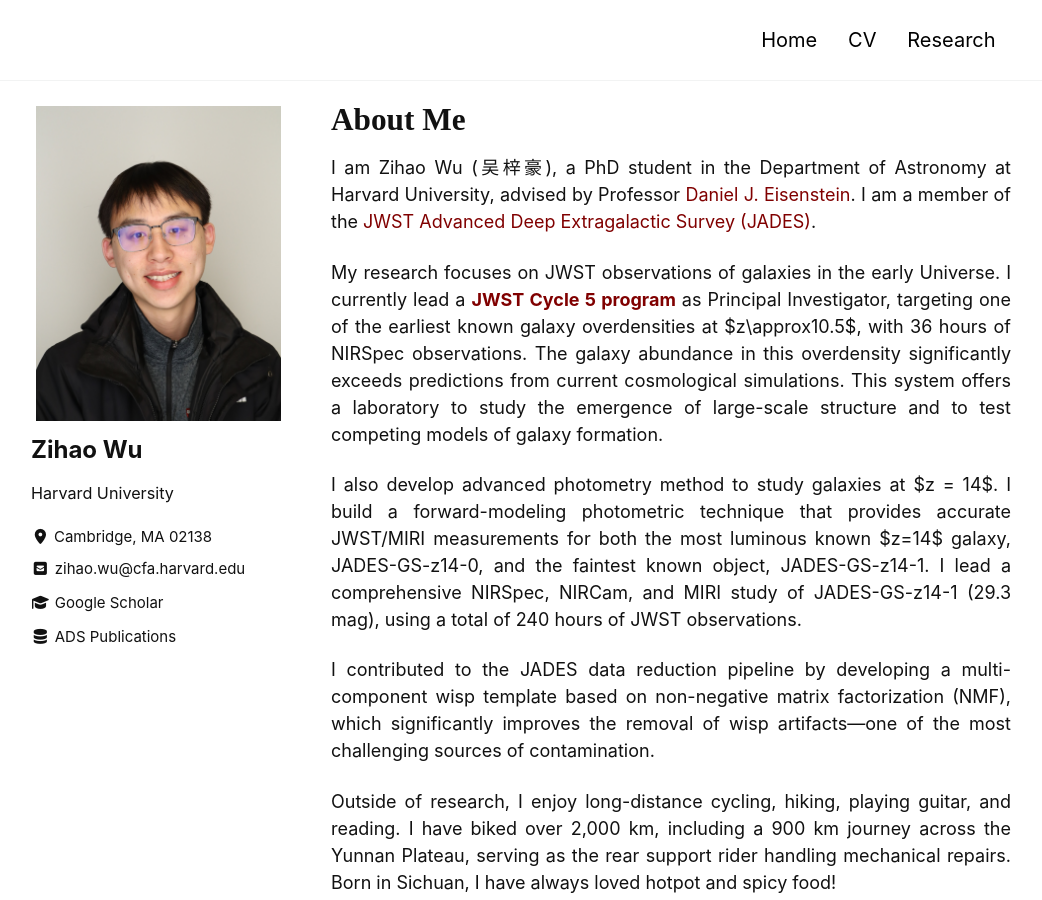
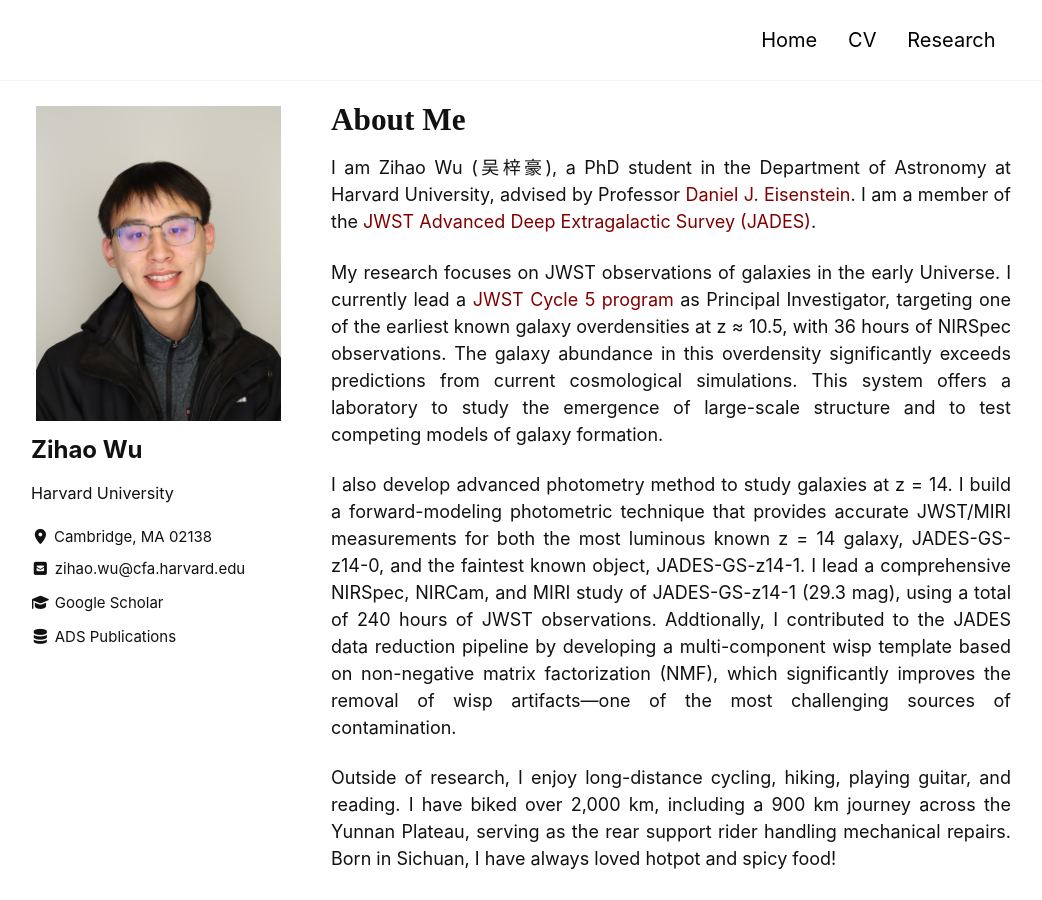
Before and after one commit to zihaowu-astro/zihaowu-astro.github.io, a Jekyll site: the page built from index.md, in a window 1280 px wide and 900 px high. Shown: the whole window, without its empty margins (119-1161 px from the left). Built offline with Jekyll 4.4.1, drawn with Linux system fonts in a browser that asks for light colours; cached includes are drawn as plain includes.

Commit message:
remove latex

```diff
--- a/index.md
+++ b/index.md
@@ -8,11 +8,9 @@
 
 I am Zihao Wu (吴梓豪), a PhD student in the Department of Astronomy at Harvard University, advised by Professor [Daniel J. Eisenstein](https://scholar.harvard.edu/deisenstein/). I am a member of the [JWST Advanced Deep Extragalactic Survey (JADES)](https://jades-survey.github.io/).
 
-My research focuses on JWST observations of galaxies in the early Universe. I currently lead a [**JWST Cycle 5 program**](https://www.stsci.edu/jwst-program-info/program/?program=12340) as Principal Investigator, targeting one of the earliest known galaxy overdensities at $z\approx10.5$, with 36 hours of NIRSpec observations. The galaxy abundance in this overdensity significantly exceeds predictions from current cosmological simulations. This system offers a  laboratory to study the emergence of large-scale structure and to test competing models of galaxy formation.
+My research focuses on JWST observations of galaxies in the early Universe. I currently lead a [JWST Cycle 5 program](https://www.stsci.edu/jwst-program-info/program/?program=12340) as Principal Investigator, targeting one of the earliest known galaxy overdensities at z ≈ 10.5, with 36 hours of NIRSpec observations. The galaxy abundance in this overdensity significantly exceeds predictions from current cosmological simulations. This system offers a  laboratory to study the emergence of large-scale structure and to test competing models of galaxy formation.
 
-I also develop advanced photometry method to study galaxies at $z = 14$. I build a forward-modeling photometric technique that provides accurate JWST/MIRI measurements for both the most luminous known $z=14$ galaxy, JADES-GS-z14-0, and the faintest known object, JADES-GS-z14-1. I lead a comprehensive NIRSpec, NIRCam, and MIRI study of JADES-GS-z14-1 (29.3 mag), using a total of 240 hours of JWST observations.
-
-I contributed to the JADES data reduction pipeline by developing a multi-component wisp template based on non-negative matrix factorization (NMF), which significantly improves the removal of wisp artifacts—one of the most challenging sources of contamination.
+I also develop advanced photometry method to study galaxies at z = 14. I build a forward-modeling photometric technique that provides accurate JWST/MIRI measurements for both the most luminous known z = 14 galaxy, JADES-GS-z14-0, and the faintest known object, JADES-GS-z14-1. I lead a comprehensive NIRSpec, NIRCam, and MIRI study of JADES-GS-z14-1 (29.3 mag), using a total of 240 hours of JWST observations. Addtionally, I contributed to the JADES data reduction pipeline by developing a multi-component wisp template based on non-negative matrix factorization (NMF), which significantly improves the removal of wisp artifacts—one of the most challenging sources of contamination.
 
 Outside of research, I enjoy long-distance cycling, hiking, playing guitar, and reading. I have biked over 2,000 km, including a 900 km journey across the Yunnan Plateau, serving as the rear support rider handling mechanical repairs. Born in Sichuan, I have always loved hotpot and spicy food!
 
```
Also changed, not shown: research.md (+3 -3 lines).
